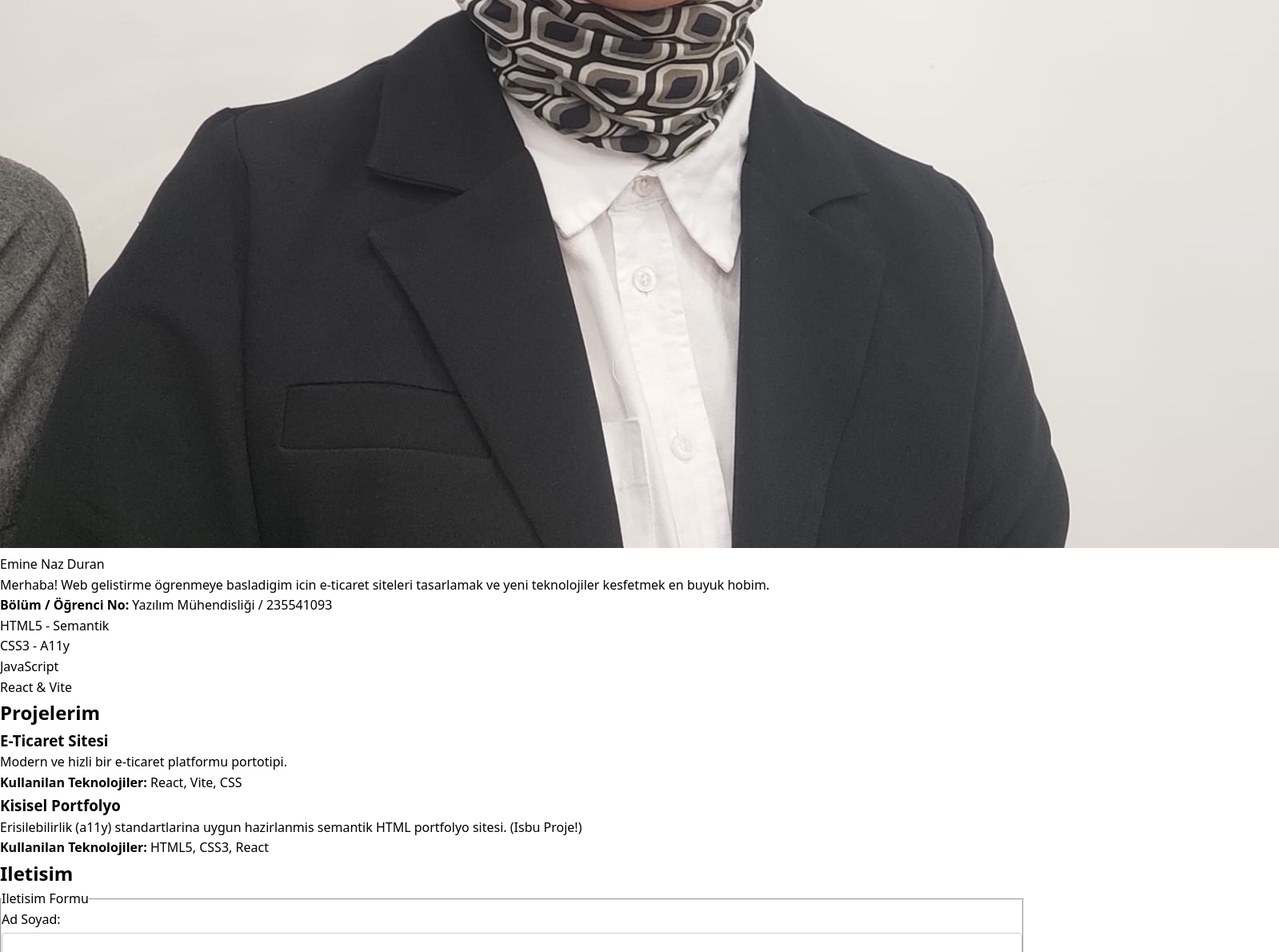
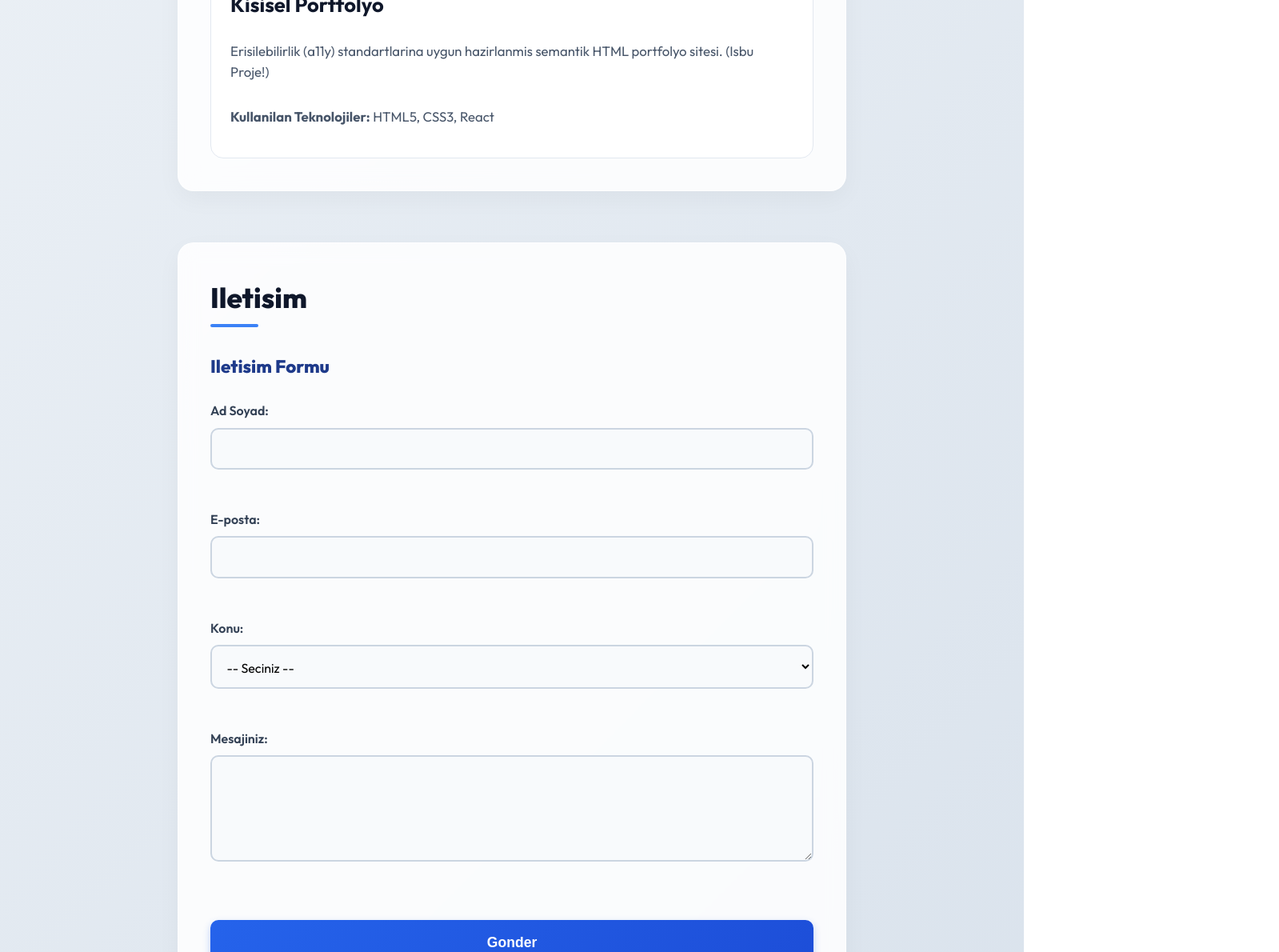
Before and after one commit to eminenazduran/web-lab, a React (Vite) app: page / in a window 1280 px wide. Shown: the part 1080-2270 px from the top of the page at 80% size, 1599 px wide, since content can reach past the window. Built offline with nearby package versions, Linux system fonts and the light colour scheme.

Commit message:
style: revert CSS to modern premium design based on user preference

```diff
--- a/src/App.css
+++ b/src/App.css
@@ -1,4 +1,6 @@
-/* Genel sifirlama */
+@import url('https://fonts.googleapis.com/css2?family=Outfit:wght@300;400;600;700;800&display=swap');
+
+/* Genel Sifirlama */
 * {
   margin: 0;
   padding: 0;
@@ -6,51 +8,335 @@
 }
 
 body {
-  font-family: system-ui, sans-serif;
+  font-family: 'Outfit', system-ui, sans-serif;
   line-height: 1.6;
+  background: linear-gradient(135deg, #f0f4f8 0%, #d9e2ec 100%);
+  color: #102a43;
+  min-height: 100vh;
+  overflow-x: hidden;
 }
 
-/* Skip link: normalde gizli, Tab ile gorunur */
+/* Sayfa Kapsayici */
+#root {
+  max-width: 900px;
+  margin: 0 auto;
+  padding: 3rem 2rem;
+}
+
+/* Skip Link - A11y Görünmez Baglanti */
 .skip-link {
   position: absolute;
   top: -100px;
-  left: 0;
-  background: #1E3A8A;
+  left: 50%;
+  transform: translateX(-50%);
+  background: #2563EB;
   color: white;
-  padding: 8px 16px;
-  z-index: 100;
+  padding: 12px 24px;
+  border-radius: 0 0 8px 8px;
+  z-index: 1000;
+  font-weight: 700;
+  text-decoration: none;
+  transition: top 0.3s ease;
+  box-shadow: 0 4px 15px rgba(37, 99, 235, 0.4);
 }
 
 .skip-link:focus {
   top: 0;
 }
 
-/* Focus gostergesi -- ASLA kaldirma */
+/* Focus (Klavye Gezinimi) - Asla kaldirilmamali! */
 :focus {
-  outline: 2px solid #2563EB;
-  outline-offset: 2px;
+  outline: 3px solid #2563EB;
+  outline-offset: 3px;
 }
 
-/* Form stilleri */
+/* Header & Navbar */
+header {
+  display: flex;
+  justify-content: space-between;
+  align-items: center;
+  margin-bottom: 3rem;
+  padding: 1.5rem 2rem;
+  background: rgba(255, 255, 255, 0.75);
+  backdrop-filter: blur(12px);
+  border-radius: 16px;
+  box-shadow: 0 4px 20px rgba(0, 0, 0, 0.05);
+  border: 1px solid rgba(255, 255, 255, 0.6);
+}
+
+header h1 {
+  font-size: 1.8rem;
+  font-weight: 800;
+  background: linear-gradient(135deg, #1e3a8a 0%, #3b82f6 100%);
+  -webkit-background-clip: text;
+  background-clip: text;
+  -webkit-text-fill-color: transparent;
+}
+
+nav ul {
+  list-style: none;
+  display: flex;
+  gap: 1.5rem;
+}
+
+nav a {
+  text-decoration: none;
+  color: #4b5563;
+  font-weight: 600;
+  padding: 0.5rem 1rem;
+  border-radius: 8px;
+  transition: all 0.3s ease;
+}
+
+nav a:hover,
+nav a:focus {
+  background: #fdfbfb;
+  color: #2563eb;
+  box-shadow: 0 2px 10px rgba(0, 0, 0, 0.05);
+}
+
+/* Bölümler (Sections) */
+section {
+  margin-bottom: 4rem;
+  padding: 2.5rem;
+  background: rgba(255, 255, 255, 0.85);
+  backdrop-filter: blur(12px);
+  border-radius: 20px;
+  box-shadow: 0 10px 30px rgba(0, 0, 0, 0.04);
+  border: 1px solid rgba(255, 255, 255, 0.7);
+  transition: transform 0.3s ease;
+}
+
+section:hover {
+  transform: translateY(-3px);
+}
+
+section h2 {
+  font-size: 2.2rem;
+  font-weight: 800;
+  color: #0f172a;
+  margin-bottom: 2rem;
+  position: relative;
+  display: inline-block;
+}
+
+section h2::after {
+  content: "";
+  display: block;
+  width: 50%;
+  height: 4px;
+  background: #3b82f6;
+  margin-top: 5px;
+  border-radius: 4px;
+}
+
+/* Hakkimda Bölümü */
+#hakkimda {
+  overflow: hidden;
+}
+
+figure {
+  float: left;
+  margin-right: 2rem;
+  margin-bottom: 1rem;
+  text-align: center;
+}
+
+figure img {
+  width: 140px;
+  height: 140px;
+  object-fit: cover;
+  border-radius: 50%;
+  border: 4px solid #fff;
+  box-shadow: 0 8px 20px rgba(0, 0, 0, 0.1);
+  transition: transform 0.4s ease;
+}
+
+figure img:hover {
+  transform: scale(1.08) rotate(5deg);
+}
+
+figcaption {
+  margin-top: 0.8rem;
+  font-weight: 700;
+  color: #334155;
+}
+
+#hakkimda p {
+  font-size: 1.15rem;
+  color: #334155;
+  margin-bottom: 1.5rem;
+}
+
+#hakkimda ul {
+  list-style: none;
+  display: flex;
+  flex-wrap: wrap;
+  gap: 0.8rem;
+  margin-top: 1rem;
+}
+
+#hakkimda ul li {
+  background: #dbeafe;
+  color: #1e40af;
+  padding: 0.5rem 1.2rem;
+  border-radius: 20px;
+  font-size: 0.95rem;
+  font-weight: 700;
+  box-shadow: 0 2px 4px rgba(0, 0, 0, 0.05);
+  transition: transform 0.2s;
+}
+
+#hakkimda ul li:hover {
+  transform: translateY(-2px);
+  background: #bfdbfe;
+}
+
+/* Projeler Bölümü */
+#projeler {
+  display: flex;
+  flex-direction: column;
+  gap: 1rem;
+}
+
+article {
+  display: flex;
+  flex-direction: column;
+  gap: 1rem;
+  border: 1px solid #e2e8f0;
+  padding: 1.5rem;
+  margin-top: 1.5rem;
+  border-radius: 16px;
+  background: #ffffff;
+  transition: transform 0.3s ease, box-shadow 0.3s ease;
+}
+
+article:hover {
+  transform: translateY(-5px);
+  box-shadow: 0 15px 35px rgba(0, 0, 0, 0.08);
+}
+
+article h3 {
+  font-size: 1.6rem;
+  color: #0f172a;
+  margin-bottom: 0.5rem;
+  font-weight: 700;
+}
+
+article p {
+  color: #475569;
+  margin-bottom: 0.8rem;
+  font-size: 1.05rem;
+}
+
+/* Iletisim Formu */
+fieldset {
+  border: none;
+}
+
+legend {
+  font-weight: 800;
+  font-size: 1.4rem;
+  color: #1e3a8a;
+  margin-bottom: 1.5rem;
+}
+
 .form-group {
-  margin-bottom: 1rem;
+  margin-bottom: 1.5rem;
 }
 
 label {
   display: block;
-  margin-bottom: 0.25rem;
+  margin-bottom: 0.5rem;
+  font-weight: 600;
+  color: #334155;
 }
 
 input,
 textarea,
 select {
   width: 100%;
-  padding: 0.5rem;
-  border: 1px solid #ccc;
-  border-radius: 4px;
+  padding: 0.9rem;
+  border: 2px solid #cbd5e1;
+  border-radius: 10px;
+  font-size: 1rem;
+  font-family: inherit;
+  background: #f8fafc;
+  transition: all 0.3s ease;
+}
+
+input:hover,
+textarea:hover,
+select:hover {
+  border-color: #94a3b8;
+}
+
+input:focus,
+textarea:focus,
+select:focus {
+  outline: none;
+  border-color: #3b82f6;
+  box-shadow: 0 0 0 4px rgba(59, 130, 246, 0.2);
+  background: #fff;
 }
 
 .error-msg {
-  color: red;
+  display: block;
+  min-height: 1.2rem;
+  margin-top: 0.4rem;
+  color: #ef4444;
   font-size: 0.85rem;
+  font-weight: 600;
 }
+
+button[type="submit"] {
+  width: 100%;
+  background: linear-gradient(135deg, #2563eb 0%, #1d4ed8 100%);
+  color: white;
+  padding: 1.1rem;
+  font-size: 1.1rem;
+  font-weight: 700;
+  border: none;
+  border-radius: 10px;
+  cursor: pointer;
+  transition: transform 0.2s ease, box-shadow 0.2s ease;
+  box-shadow: 0 4px 10px rgba(37, 99, 235, 0.3);
+  margin-top: 1rem;
+}
+
+button[type="submit"]:hover {
+  transform: translateY(-2px);
+  box-shadow: 0 8px 15px rgba(37, 99, 235, 0.4);
+}
+
+button[type="submit"]:active {
+  transform: translateY(0);
+}
+
+/* Footer */
+footer {
+  text-align: center;
+  margin-top: 5rem;
+  padding: 2rem 0;
+  color: #64748b;
+  font-weight: 600;
+}
+
+/* Mobil Uyum (Responsive) */
+@media (max-width: 768px) {
+  header {
+    flex-direction: column;
+    gap: 1.5rem;
+    text-align: center;
+  }
+
+  nav ul {
+    flex-wrap: wrap;
+    justify-content: center;
+  }
+
+  figure {
+    float: none;
+    margin: 0 auto 1.5rem;
+  }
+}
```
